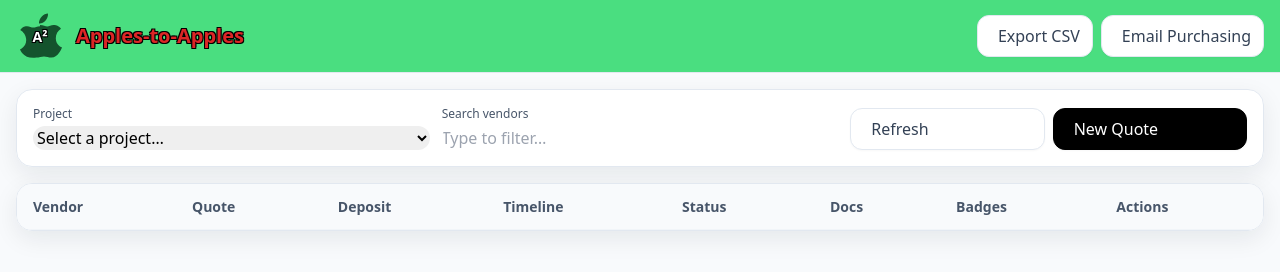
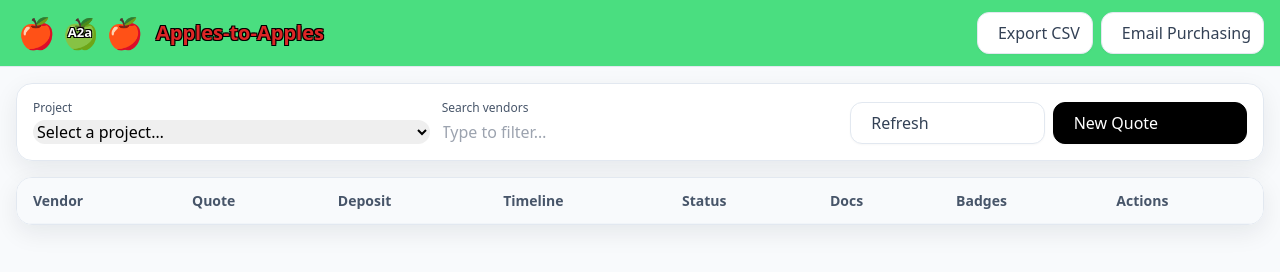
Before and after one commit to mwb2959-cyber/a2a-test, a plain HTML site: page index.html in a window 1280 px wide. Drawn offline with nearby package versions, Linux system fonts and the light colour scheme; a script that the page names is missing.

Commit message:
Update index.html

```diff
--- a/index.html
+++ b/index.html
@@ -40,19 +40,25 @@
   <header class="sticky top-0 z-20 bg-green-400 backdrop-blur border-b border-slate-200">
     <div class="max-w-7xl mx-auto px-4 py-3 flex items-center justify-between">
       <div class="flex items-center gap-3">
-        <div class="relative h-12 w-12 grid place-content-center">
-  <!-- Hunter-green apple icon (SVG) -->
-  <svg xmlns="http://www.w3.org/2000/svg"
-       viewBox="0 0 24 24"
-       class="absolute inset-0 w-12 h-12 text-green-900"
-       fill="currentColor" aria-hidden="true">
-    <path d="M12.9 2.2c.8-.9 2.1-1.5 3.1-1.5.1 1.3-.4 2.6-1.2 3.5-.8.9-2.1 1.6-3.3 1.5-.1-1.2.5-2.6 1.4-3.5ZM12 6.5c1.7 0 2.7.7 3.6.7.9 0 1.9-.7 3.2-.7.6 0 2.5.1 3.7 1.9-1.5.9-2.6 2.6-2.6 4.7 0 3.5 3.1 4.6 3.1 4.6s-1.8 5.1-5.3 5.1c-1.4 0-2.5-.6-3.7-.6s-2.4.6-3.8.6C3.9 23.8 2 18.7 2 18.7s3.1-1.2 3.1-4.7c0-2.3-1.5-4.2-3-5 1.1-1.7 2.8-1.9 3.4-1.9 1.3 0 2.2.7 3.2.7.9 0 1.8-.7 3.3-.7Z"/>
-  </svg>
-  <!-- Larger A² overlay -->
-  <span class="absolute inset-0 grid place-content-center text-[14px] font-black text-white"
-        style="text-shadow:-1px -1px 0 #000,1px -1px 0 #000,-1px 1px 0 #000,1px 1px 0 #000;">
-    A²
-  </span>
+        <div class="flex items-center gap-1">
+  <!-- Left apple -->
+  <div class="relative h-10 w-10 grid place-content-center">
+    <span class="text-[30px] leading-none select-none">🍎</span>
+  </div>
+
+  <!-- Center apple with A2a overlay -->
+  <div class="relative h-10 w-10 grid place-content-center">
+    <span class="text-[30px] leading-none select-none">🍏</span>
+    <span class="absolute inset-0 grid place-content-center text-[13px] font-black text-white"
+          style="text-shadow:-1px -1px 0 #000,1px -1px 0 #000,-1px 1px 0 #000,1px 1px 0 #000;">
+      A2a
+    </span>
+  </div>
+
+  <!-- Right apple -->
+  <div class="relative h-10 w-10 grid place-content-center">
+    <span class="text-[30px] leading-none select-none">🍎</span>
+  </div>
 </div>
 
         <h1 class="text-xl font-bold outlined-text">Apples-to-Apples</h1>
```
